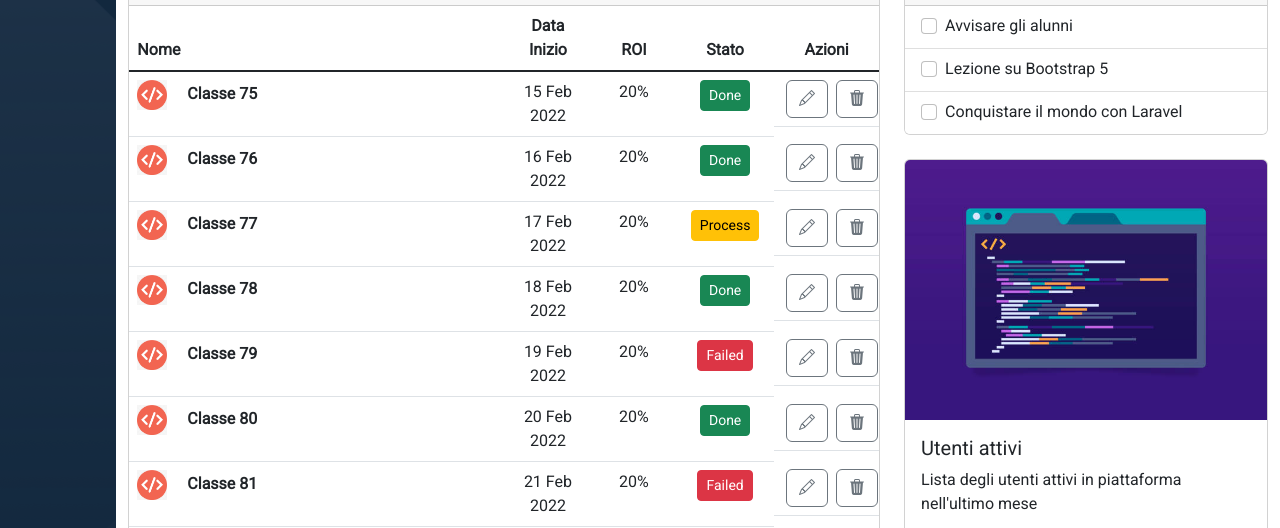
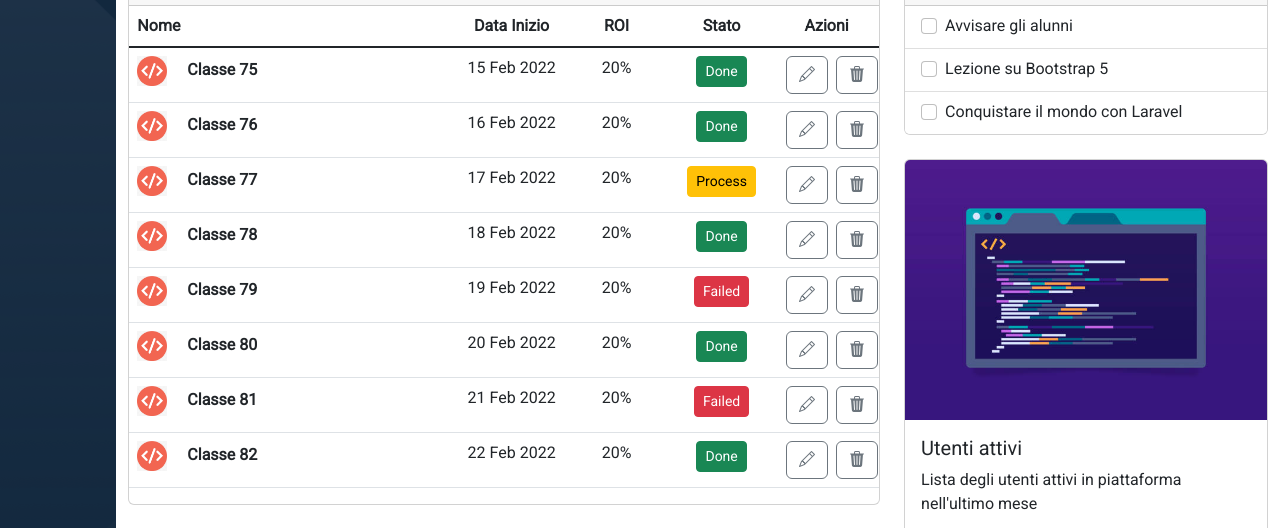
Before and after one commit to ttom-eragiapreso/html-css-bootstrap-dashboard, a plain HTML site: page Bootstrap-Dashboard/index.html in a window 1280 px wide. Shown: the part 272-800 px from the top of the page. Drawn offline with nearby package versions, Linux system fonts and the light colour scheme.

Commit message:
[fixed] tabella

```diff
--- a/Bootstrap-Dashboard/index.html
+++ b/Bootstrap-Dashboard/index.html
@@ -114,9 +114,9 @@
 
                   <thead>
                     <tr>
-                      <th scope="col" class="col w-50">Nome</th>
+                      <th scope="col" class="col">Nome</th>
                       <th scope="col" class="col d-none d-md-table-cell">Data Inizio</th>
-                      <th scope="col" class="col d-none d-md-table-cell">ROI</th>
+                      <th scope="col" class="col d-none d-sm-table-cell">ROI</th>
                       <th scope="col" class="col">Stato</th>
                       <th scope="col" class="col">Azioni</th>
                     </tr>
@@ -130,7 +130,7 @@
                         <span class="ps-3">Classe 75</span>
                       </th>
                       <td class="d-none d-md-table-cell">15 Feb 2022</td>
-                      <td class="d-none d-md-table-cell">20%</td>
+                      <td class="d-none d-sm-table-cell">20%</td>
                       <td><button type="button" class="btn btn-success btn-sm">Done</button></td>
                       <td class="d-flex">
 
@@ -151,7 +151,7 @@
                         <span class="ps-3">Classe 76</span>
                       </th>
                       <td class="d-none d-md-table-cell">16 Feb 2022</td>
-                      <td class="d-none d-md-table-cell">20%</td>
+                      <td class="d-none d-sm-table-cell">20%</td>
                       <td><button type="button" class="btn btn-success btn-sm">Done</button></td>
                       <td class="d-flex">
 
@@ -172,7 +172,7 @@
                         <span class="ps-3">Classe 77</span>
                       </th>
                       <td class="d-none d-md-table-cell">17 Feb 2022</td>
-                      <td class="d-none d-md-table-cell">20%</td>
+                      <td class="d-none d-sm-table-cell">20%</td>
                       <td><button type="button" class="btn btn-warning btn-sm">Process</button></td>
                       <td class="d-flex">
 
@@ -193,7 +193,7 @@
                         <span class="ps-3">Classe 78</span>
                       </th>
                       <td class="d-none d-md-table-cell">18 Feb 2022</td>
-                      <td class="d-none d-md-table-cell">20%</td>
+                      <td class="d-none d-sm-table-cell">20%</td>
                       <td><button type="button" class="btn btn-success btn-sm">Done</button></td>
                       <td class="d-flex">
 
@@ -214,7 +214,7 @@
                         <span class="ps-3">Classe 79</span>
                       </th>
                       <td class="d-none d-md-table-cell">19 Feb 2022</td>
-                      <td class="d-none d-md-table-cell">20%</td>
+                      <td class="d-none d-sm-table-cell">20%</td>
                       <td><button type="button" class="btn btn-danger btn-sm">Failed</button></td>
                       <td class="d-flex">
 
@@ -235,7 +235,7 @@
                         <span class="ps-3">Classe 80</span>
                       </th>
                       <td class="d-none d-md-table-cell">20 Feb 2022</td>
-                      <td class="d-none d-md-table-cell">20%</td>
+                      <td class="d-none d-sm-table-cell">20%</td>
                       <td><button type="button" class="btn btn-success btn-sm">Done</button></td>
                       <td class="d-flex">
 
@@ -256,7 +256,7 @@
                         <span class="ps-3">Classe 81</span>
                       </th>
                       <td class="d-none d-md-table-cell">21 Feb 2022</td>
-                      <td class="d-none d-md-table-cell">20%</td>
+                      <td class="d-none d-sm-table-cell">20%</td>
                       <td><button type="button" class="btn btn-danger btn-sm">Failed</button></td>
                       <td class="d-flex">
 
@@ -277,7 +277,7 @@
                         <span class="ps-3">Classe 82</span>
                       </th>
                       <td class="d-none d-md-table-cell">22 Feb 2022</td>
-                      <td class="d-none d-md-table-cell">20%</td>
+                      <td class="d-none d-sm-table-cell">20%</td>
                       <td><button type="button" class="btn btn-success btn-sm">Done</button></td>
                       <td class="d-flex">
 
```
